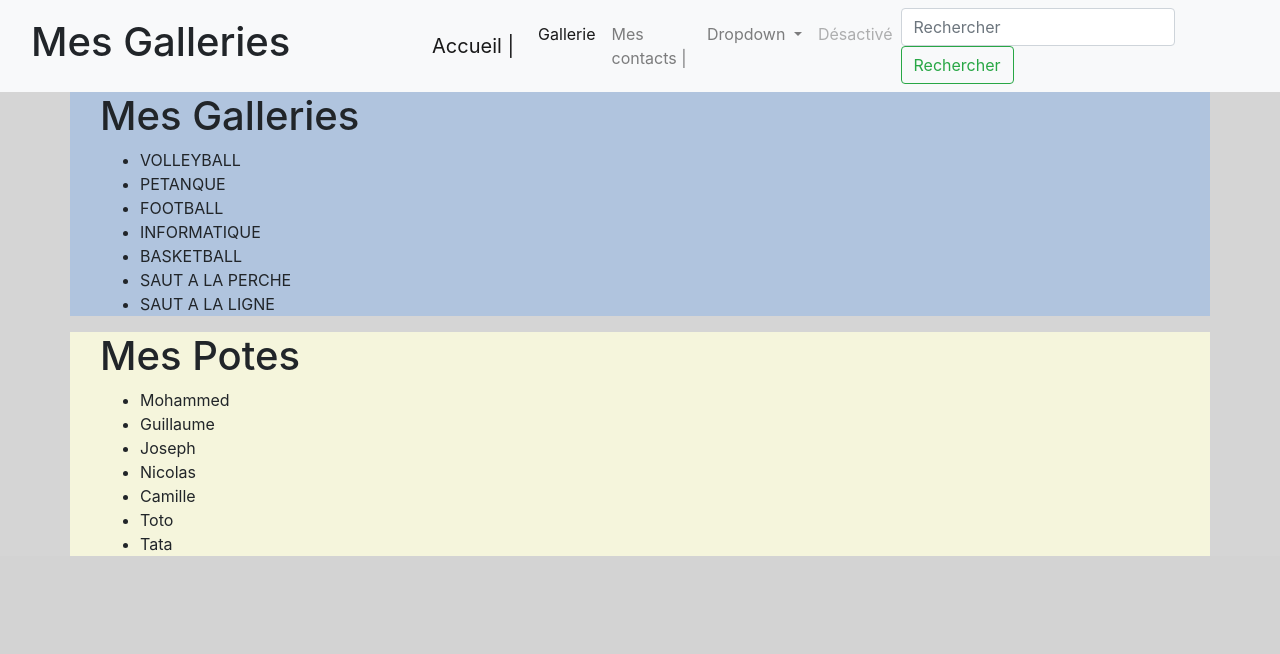
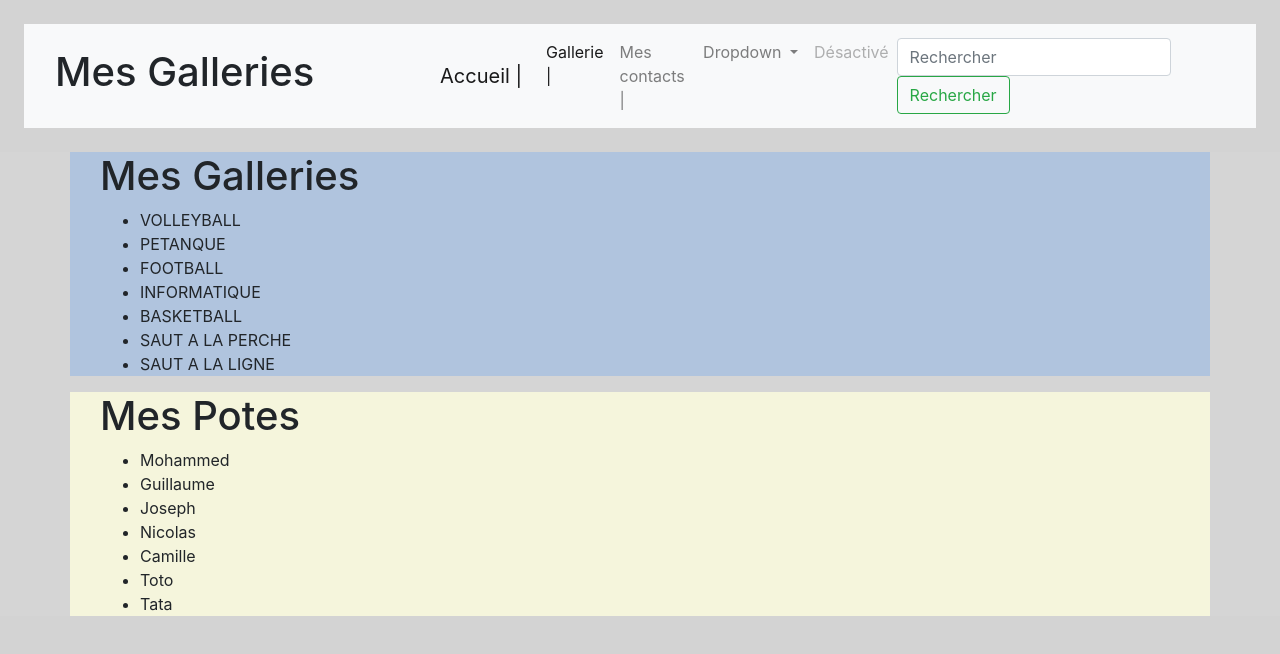
Before and after one commit to DBZMohammed/TpGit1, a plain HTML site: page gallerie.html in a window 1280 px wide. Drawn offline with nearby package versions, Linux system fonts and the light colour scheme.

Commit message:
Maj divers1

```diff
--- a/gallerie.html
+++ b/gallerie.html
@@ -12,8 +12,8 @@
 </head>
 
 <body>
-    <header>
-        <nav class="navbar navbar-expand-lg navbar-light bg-light">
+    <header class="mb-4">
+        <nav class="navbar navbar-expand-lg navbar-light bg-light m-4">
             <h1 class="col-4">Mes Galleries</h1>
             <a class="navbar-brand" href="index.html">Accueil |</a>
             <button class="navbar-toggler" type="button" data-toggle="collapse" data-target="#navbarSupportedContent"
@@ -23,7 +23,7 @@
             <div class="collapse navbar-collapse" id="navbarSupportedContent">
                 <ul class="navbar-nav mr-auto">
                     <li class="nav-item active">
-                        <a class="nav-link" href="gallerie.html">Gallerie<span class="sr-only">(current)</span></a>
+                        <a class="nav-link" href="gallerie.html">Gallerie |<span class="sr-only">(current)</span></a>
                     </li>
                     <li class="nav-item">
                         <a class="nav-link" href="contact.html">Mes contacts |</a>
```
Also changed, not shown: contact.html (+3 -3 lines), index.html (+3 -3 lines).
